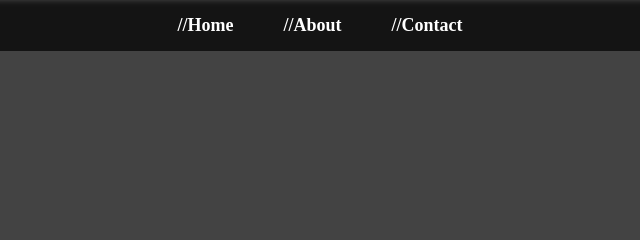
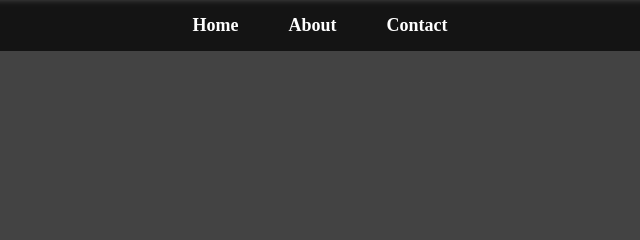
Before and after one commit to Rabianzo/myportfolio, a plain HTML site: page contact.html in a window 1280 px wide. Shown: the top 240 px of the page, 320-960 px from the left. Drawn offline with Linux system fonts and the light colour scheme; a web font is replaced by a local one.

Commit message:
Removed the // on the navigation bar of the contact page

```diff
--- a/contact.html
+++ b/contact.html
@@ -27,9 +27,9 @@
     <header>
         <nav class="navbar">
             <ul class="nav-links">
-                <li><a href="index.html">//Home</a></li>
-                <li><a href="about.html">//About</a></li>
-                <li><a href="contact.html">//Contact</a></li>
+                <li><a href="index.html">Home</a></li>
+                <li><a href="about.html">About</a></li>
+                <li><a href="contact.html">Contact</a></li>
             </ul>
         </nav>
     </header>
```
